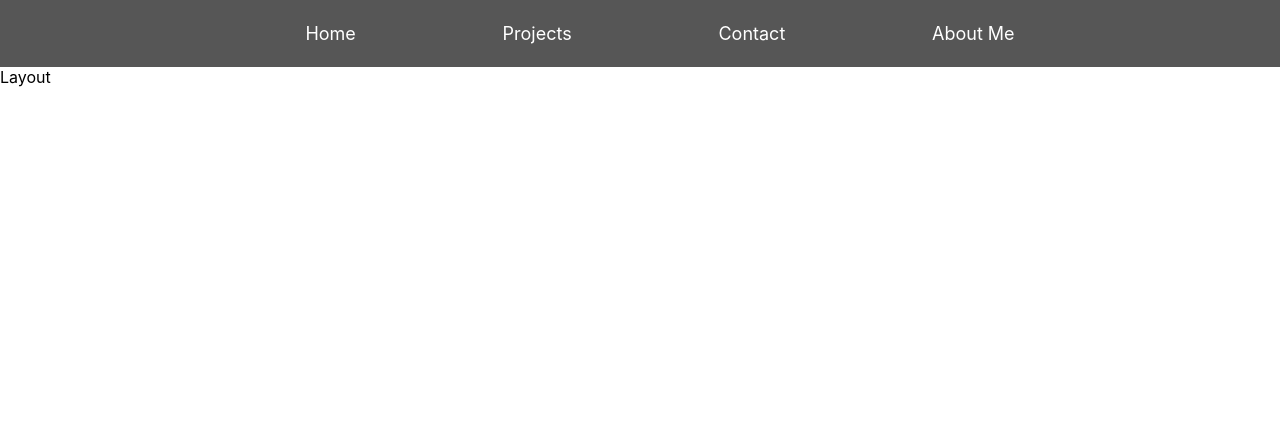
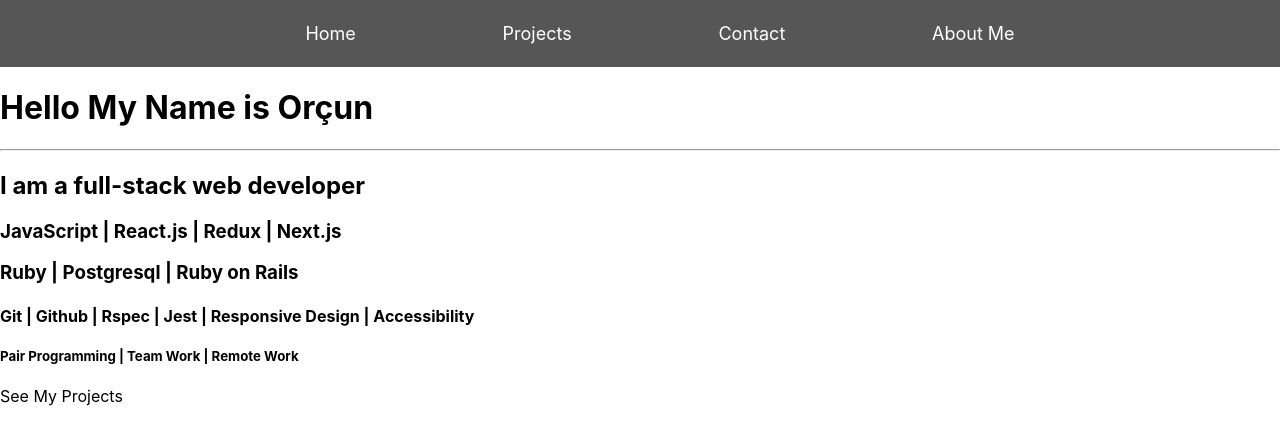
Before and after one commit to luftedar/next-portfolio, a Next.js app: page / in a window 1280 px wide. Shown: the top 444 px of the page. Built offline with nearby package versions, Linux system fonts and the light colour scheme.

Commit message:
Add JSX for Home Page

```diff
--- a/components/Home.js
+++ b/components/Home.js
@@ -0,0 +1,19 @@
+import Link from "next/link";
+import React from "react";
+
+const Home = () => {
+  return (
+    <div>
+      <h1>Hello My Name is Orçun</h1>
+      <hr />
+      <h2>I am a full-stack web developer</h2>
+      <h3>JavaScript | React.js | Redux | Next.js</h3>
+      <h3>Ruby | Postgresql | Ruby on Rails</h3>
+      <h4>Git | Github | Rspec | Jest | Responsive Design | Accessibility </h4>
+      <h5>Pair Programming | Team Work | Remote Work</h5>
+      <Link href="/Projects">See My Projects</Link>
+    </div>
+  )
+}
+
+export default Home;
--- a/components/Layout.js
+++ b/components/Layout.js
@@ -1,10 +1,11 @@
 import React from 'react';
 import Navbar from './Navbar';
+import Home from './Home';
 
 const Layout = () => (
   <div>
     <Navbar />
-    Layout
+    <Home />
   </div>
 );
 
```
